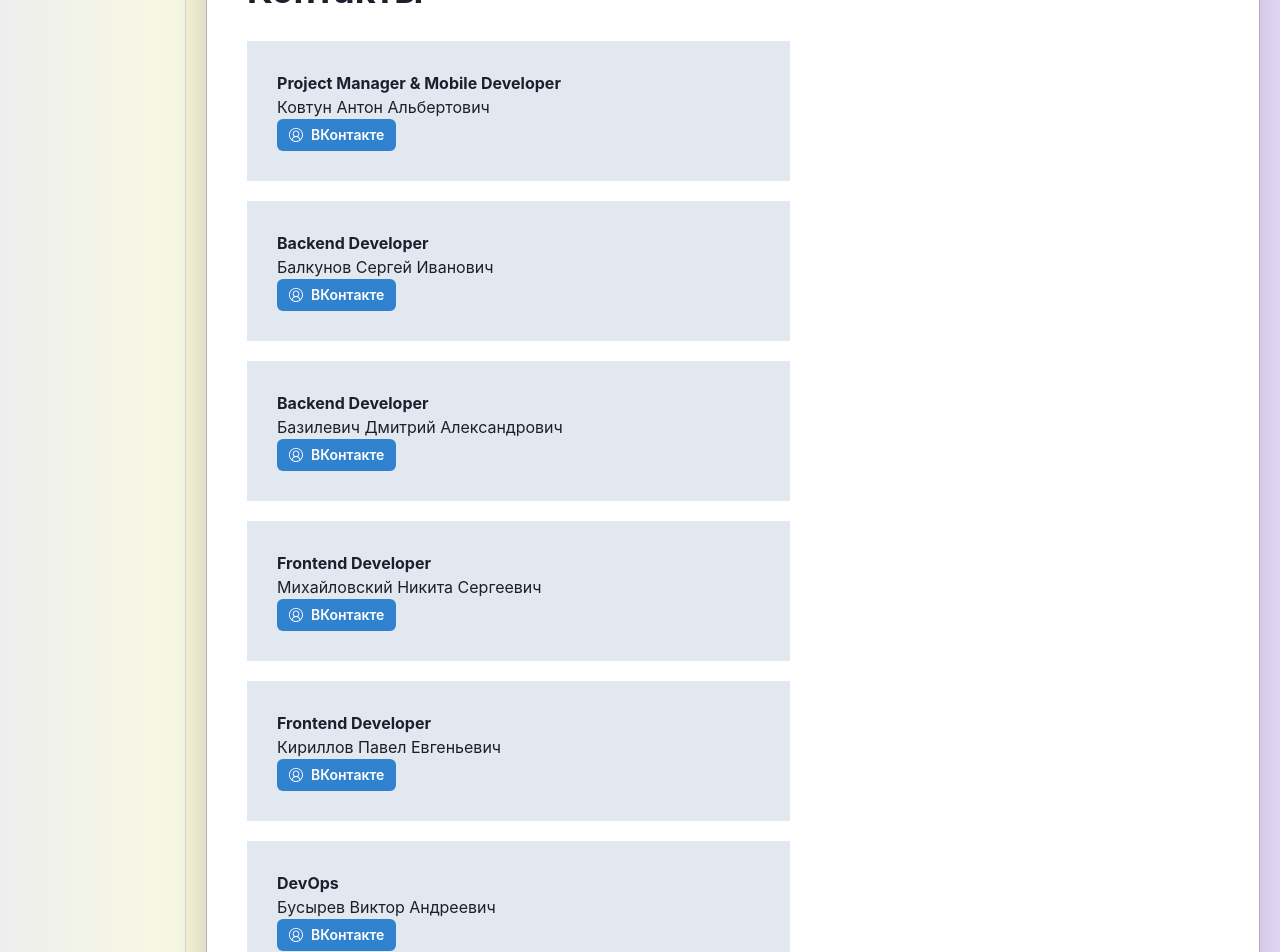
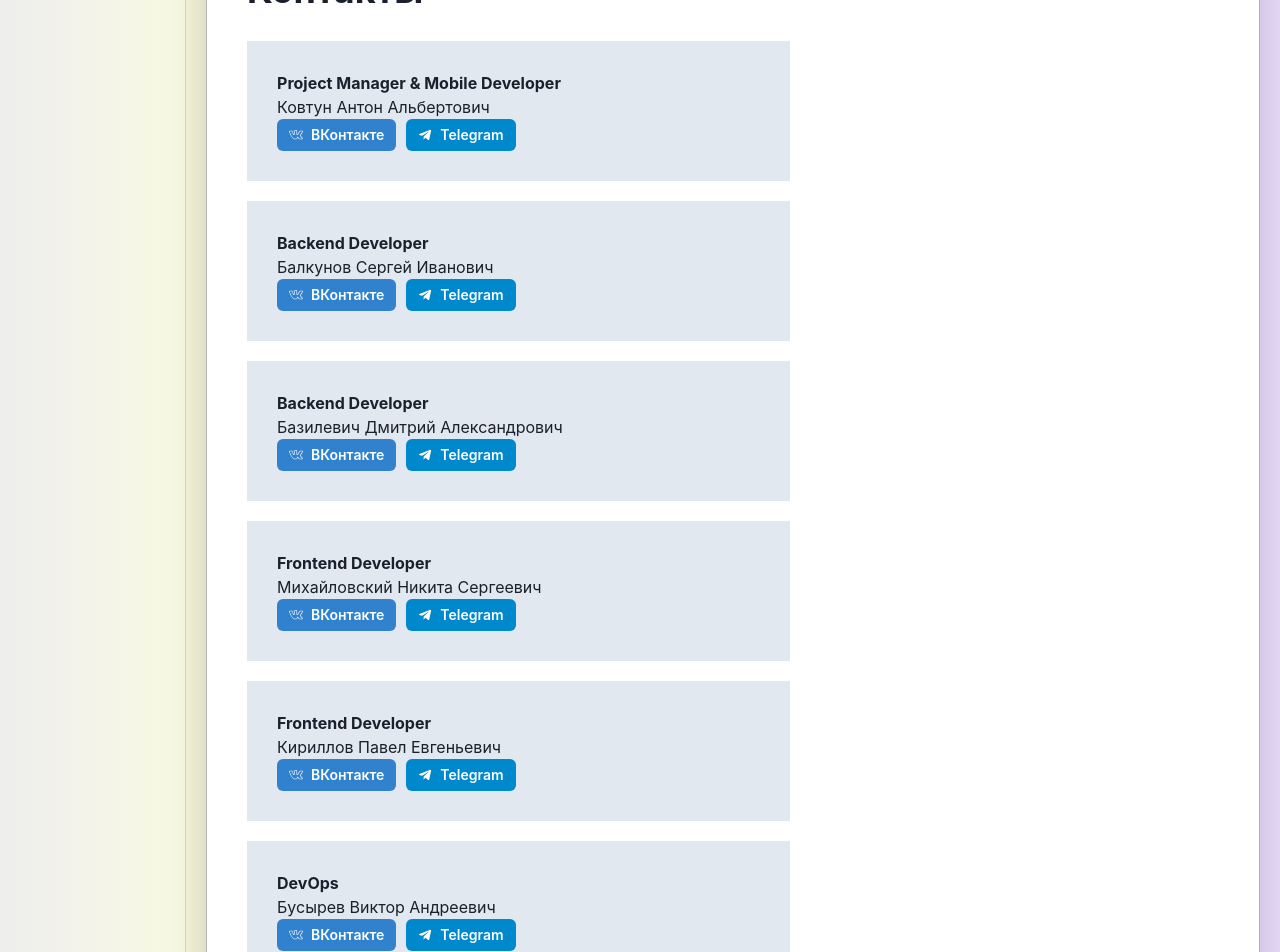
Before and after one commit to RskullW/food_in_flight, a React (Create React App) app in the folder foodinflight_frontend/: page /contacts in a window 1280 px wide. Shown: the part 200-1152 px from the top of the page. Built offline with nearby package versions, Linux system fonts and the light colour scheme; no server answers.

Commit message:
feat: added scroll in CartButton, updated styles in ChangePasswordDialog, EnterAlertDialog, Footer and Contacts

```diff
--- a/foodinflight_frontend/src/components/page-components/CartButton.jsx
+++ b/foodinflight_frontend/src/components/page-components/CartButton.jsx
@@ -34,6 +34,7 @@ const CartButton = () => {
   const { isOpen, onOpen, onClose } = useDisclosure();
   const [showOrderDetailsWindow, setShowOrderDetailsWindow] = useState(false);
   const cancelRef = React.useRef();
+  const [scrollBehavior, setScrollBehavior] = React.useState('inside')
   const [products, setProducts] = useState([]);
   const [productsError, setProductsError] = useState(false);
   const { onPlusToCart, onMinusFromCart, checkProductInCart, cartProducts, countTotalPrice, removeFromCart,
@@ -114,6 +115,7 @@ const CartButton = () => {
         isCentered
         filter='auto'
         size="3xl"
+        scrollBehavior={scrollBehavior}
       >
         <AlertDialogOverlay>
           <AlertDialogContent>
@@ -144,8 +146,8 @@ const CartButton = () => {
                                 key={product.slug}
                               >
                                 <Card
-                                  minW="550px"
-                                  maxW='550px'
+                                  minW="570px"
+                                  maxW='570px'
                                   h="100px"
                                   mb="15px"
                                   shadow="lg"
--- a/foodinflight_frontend/src/components/page-components/ChangePasswordDialog.jsx
+++ b/foodinflight_frontend/src/components/page-components/ChangePasswordDialog.jsx
@@ -164,12 +164,12 @@ const ChangePasswordDialog = () => {
                 <Box>
                   {
                     dataError || !oldPassword || !checkedPassword ? (
-                      <Text>{dataError}</Text>
+                      <Text textColor='red'>{dataError}</Text>
                     ) : null
                   }
                   {
                     statusError ? (
-                      <Text>{statusError}</Text>
+                      <Text textColor='red'>{statusError}</Text>
                     ) : null
                   }
                 </Box>
--- a/foodinflight_frontend/src/components/page-components/FooterMainPart.jsx
+++ b/foodinflight_frontend/src/components/page-components/FooterMainPart.jsx
@@ -181,6 +181,11 @@ const FooterMainPart = () => {
           </Flex>
 
           <Flex justifyContent="left" gap="20px">
+
+            <Link
+              isExternal
+              href="https://vk.com/5fs4d3j2"
+            >
               <IconButton
                 bgGradient="linear(to-l, #E8DBFC, #F8F9D2)"
                 borderRadius="50%"
@@ -189,7 +194,12 @@ const FooterMainPart = () => {
               >
                 <SlSocialVkontakte color="black" />
               </IconButton>
+            </Link>
 
+            <Link
+              isExternal
+              href="https://t.me/rskullw"
+            >
               <IconButton
                 bgGradient="linear(to-l, #E8DBFC, #F8F9D2)"
                 borderRadius="50%"
@@ -198,9 +208,11 @@ const FooterMainPart = () => {
               >
                 <FaTelegramPlane />
               </IconButton>
+            </Link>
 
             <Link
               href="https://github.com/RskullW/food_in_flight"
+              isExternal
             >
               <IconButton
                 bgGradient="linear(to-l, #E8DBFC, #F8F9D2)"
--- a/foodinflight_frontend/src/components/page/Contacts.jsx
+++ b/foodinflight_frontend/src/components/page/Contacts.jsx
@@ -9,8 +9,9 @@ import {
   Container,
   HStack
 } from "@chakra-ui/react"
-import { VscAccount } from "react-icons/vsc"
 import { AiOutlineArrowLeft, AiOutlineMail } from "react-icons/ai"
+import { SlSocialVkontakte } from "react-icons/sl"
+import { FaTelegramPlane } from "react-icons/fa"
 
 const Contacts = () => {
   return (
@@ -31,8 +32,13 @@ const Contacts = () => {
             <br />
             <Text fontSize='md'>Ковтун Антон Альбертович</Text>
             <Link href="https://vk.com/5fs4d3j2" isExternal>
-              <Button leftIcon={<VscAccount />} colorScheme='blue' variant='solid' size='sm'>
+              <Button leftIcon={<SlSocialVkontakte />} colorScheme='blue' variant='solid' size='sm'>
                 ВКонтакте
+              </Button>
+            </Link>
+            <Link href="https://t.me/rskullw" isExternal margin='10px'>
+              <Button leftIcon={<FaTelegramPlane />} colorScheme='telegram' variant='solid' size='sm'>
+                Telegram
               </Button>
             </Link>
           </Container>
@@ -43,8 +49,13 @@ const Contacts = () => {
             <br />
             <Text fontSize='md'>Балкунов Сергей Иванович</Text>
             <Link href="https://vk.com/itm0sha" isExternal>
-              <Button leftIcon={<VscAccount />} colorScheme='blue' variant='solid' size='sm'>
+              <Button leftIcon={<SlSocialVkontakte />} colorScheme='blue' variant='solid' size='sm'>
                 ВКонтакте
+              </Button>
+            </Link>
+            <Link href="https://t.me/itmosha" isExternal margin='10px'>
+              <Button leftIcon={<FaTelegramPlane />} colorScheme='telegram' variant='solid' size='sm'>
+                Telegram
               </Button>
             </Link>
           </Container>
@@ -55,8 +66,13 @@ const Contacts = () => {
             <br />
             <Text fontSize='md'>Базилевич Дмитрий Александрович</Text>
             <Link href="https://vk.com/pivolovepizdec" isExternal>
-              <Button leftIcon={<VscAccount />} colorScheme='blue' variant='solid' size='sm'>
+              <Button leftIcon={<SlSocialVkontakte />} colorScheme='blue' variant='solid' size='sm'>
                 ВКонтакте
+              </Button>
+            </Link>
+            <Link href="https://t.me/Pivondepula" isExternal margin='10px'>
+              <Button leftIcon={<FaTelegramPlane />} colorScheme='telegram' variant='solid' size='sm'>
+                Telegram
               </Button>
             </Link>
           </Container>
@@ -67,8 +83,13 @@ const Contacts = () => {
             <br />
             <Text fontSize='md'>Михайловский Никита Сергеевич</Text>
             <Link href="https://vk.com/mihalych32" isExternal>
-              <Button leftIcon={<VscAccount />} colorScheme='blue' variant='solid' size='sm'>
+              <Button leftIcon={<SlSocialVkontakte />} colorScheme='blue' variant='solid' size='sm'>
                 ВКонтакте
+              </Button>
+            </Link>
+            <Link href="https://t.me/xy19989" isExternal margin='10px'>
+              <Button leftIcon={<FaTelegramPlane />} colorScheme='telegram' variant='solid' size='sm'>
+                Telegram
               </Button>
             </Link>
           </Container>
@@ -79,8 +100,13 @@ const Contacts = () => {
             <br />
             <Text fontSize='md'>Кириллов Павел Евгеньевич</Text>
             <Link href="https://vk.com/id347879578" isExternal>
-              <Button leftIcon={<VscAccount />} colorScheme='blue' variant='solid' size='sm'>
+              <Button leftIcon={<SlSocialVkontakte />} colorScheme='blue' variant='solid' size='sm'>
                 ВКонтакте
+              </Button>
+            </Link>
+            <Link href="https://t.me/kpasshok" isExternal margin='10px'>
+              <Button leftIcon={<FaTelegramPlane />} colorScheme='telegram' variant='solid' size='sm'>
+                Telegram
               </Button>
             </Link>
           </Container>
@@ -91,8 +117,13 @@ const Contacts = () => {
             <br />
             <Text fontSize='md'>Бусырев Виктор Андреевич</Text>
             <Link href="https://vk.com/vi350" isExternal>
-              <Button leftIcon={<VscAccount />} colorScheme='blue' variant='solid' size='sm'>
+              <Button leftIcon={<SlSocialVkontakte />} colorScheme='blue' variant='solid' size='sm'>
                 ВКонтакте
+              </Button>
+            </Link>
+            <Link href="https://t.me/just_yoy" isExternal margin='10px'>
+              <Button leftIcon={<FaTelegramPlane />} colorScheme='telegram' variant='solid' size='sm'>
+                Telegram
               </Button>
             </Link>
           </Container>
--- a/foodinflight_frontend/src/components/page/Footer.jsx
+++ b/foodinflight_frontend/src/components/page/Footer.jsx
@@ -34,7 +34,7 @@ const Footer = () => {
           </Link>
 
           <Link
-            href={`${process.env.REACT_APP_FRONTEND_PROTOCOL_HOST}/feedback`}
+            href={`${process.env.REACT_APP_FRONTEND_PROTOCOL_HOST}/contacts`}
           >
             Обратная связь
           </Link>
```
Also changed, not shown: foodinflight_frontend/src/components/page-components/EnterAlertDialog.jsx (+16 -7 lines). Lines whose indentation alone changed are shown as unchanged.
